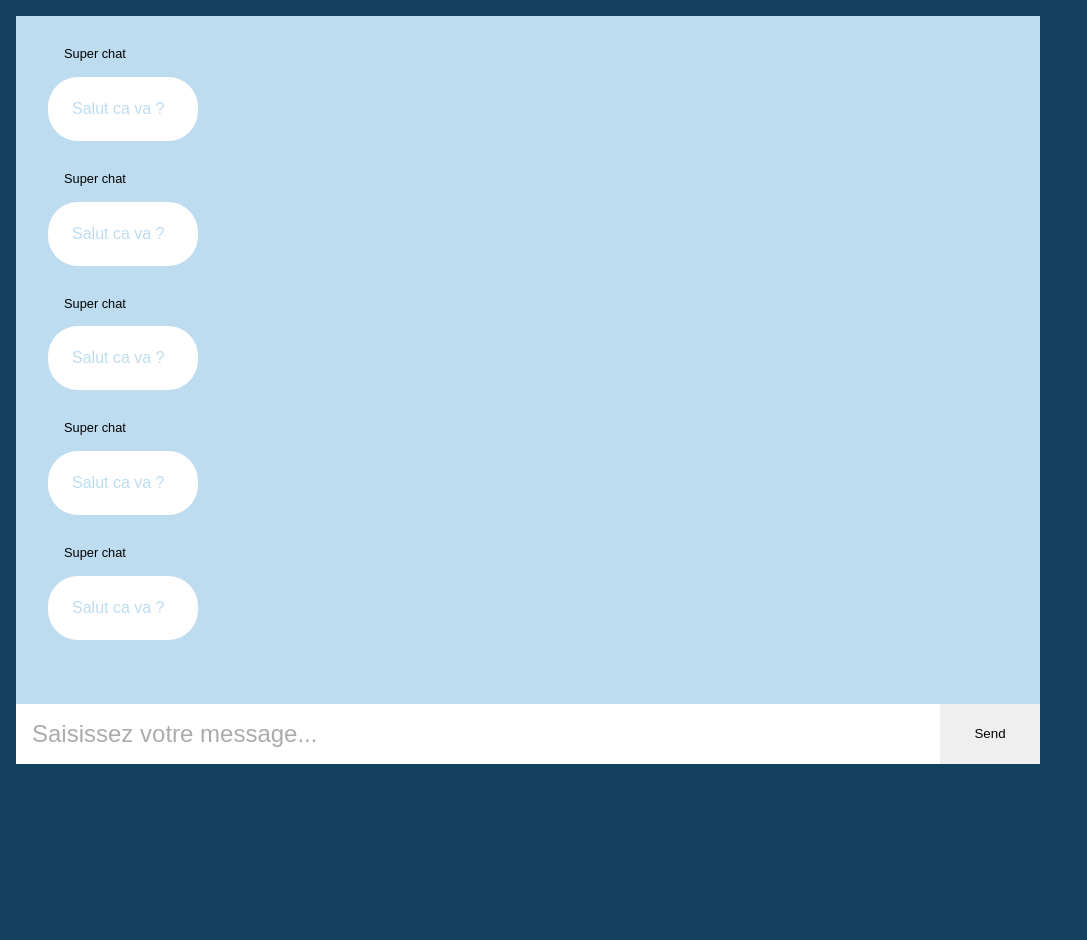
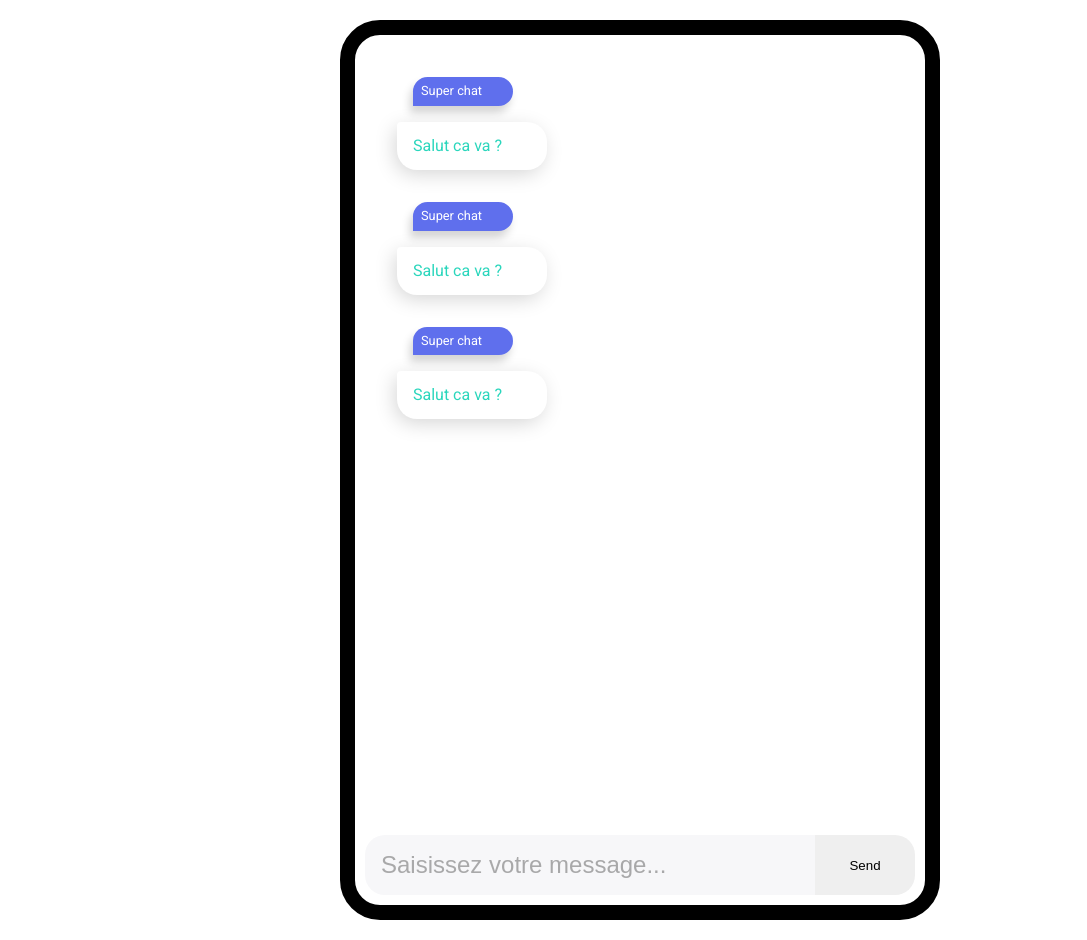
Before and after one commit to aureliasegarra/MyMessenger, a React app: page / in a window 1280 px wide. Shown: the whole page, without its empty margins (0-1087 px from the left). Before the commit the page ends 800 px from the top, so only its background shows below. Built offline with nearby package versions, Linux system fonts and the light colour scheme.

Commit message:
css on base components

```diff
--- a/src/assets/index.html
+++ b/src/assets/index.html
@@ -3,8 +3,10 @@
     <head>
         <meta charset="utf-8" />
         <meta name="viewport" content="width=device-width, initial-scale=1.0" />
-        <meta http-equiv="x-ua-compatible" content="ie=edge" />
-        <title>Modele</title>
+		<meta http-equiv="x-ua-compatible" content="ie=edge" />
+		<link rel="preconnect" href="https://fonts.gstatic.com">
+		<link href="https://fonts.googleapis.com/css2?family=Roboto:wght@100;400;700&display=swap" rel="stylesheet">
+        <title>Chat App</title>
     </head>
     <body>
         <div id="root"></div>
--- a/src/components/App/index.js
+++ b/src/components/App/index.js
@@ -5,7 +5,7 @@ import React from 'react';
 import Form from 'src/components/Form';
 import Messages from 'src/components/Messages';
 // == Import
-import './style.scss';
+import './styles.scss';
 
 // == Composant
 const App = () => (
--- a/src/components/App/style.scss
+++ /dev/null
@@ -1,10 +0,0 @@
-@use 'src/styles/vars' as v;
-
-.app {
-  width: 80%;
-  margin: v.$gutter;
-  background-color: v.$color-alt;
-  display: flex;
-  flex-direction: column;
-  justify-content: space-between;
-}
--- /dev/null
+++ b/src/components/App/styles.scss
@@ -0,0 +1,16 @@
+@use 'src/styles/vars' as v;
+
+.app {
+  width: 90%;
+  margin: 20px auto;
+  max-width: 600px;
+  height: 90vh;
+  min-height: 900px;
+  background-color: #fff;
+  display: flex;
+  flex-direction: column;
+  justify-content: space-between;
+  border: 15px solid black;
+  border-radius: 40px;
+  padding: 10px;
+}
--- a/src/components/Form/styles.scss
+++ b/src/components/Form/styles.scss
@@ -3,16 +3,19 @@
 .form {
   display: flex;
   &__input {
+    padding: v.$gutter;
     flex: 1;
-    padding: v.$gutter;
     font-size: 1.5em;
     border: none;
+    border-radius: 20px 0 0 20px;
+    background-color: v.$color-input;
     &::placeholder {
-      opacity: 0.6;
+      opacity: .6;
     }
   }
   &__button {
+    border: none;
     width: 100px;
-    border: none;
+    border-radius: 0 20px 20px 0;
   }
 }
--- a/src/components/Messages/index.js
+++ b/src/components/Messages/index.js
@@ -11,8 +11,6 @@ const Messages = () => (
     <Message />
     <Message />
     <Message />
-    <Message />
-    <Message />
   </div>
 );
 
--- a/src/components/Messages/styles.scss
+++ b/src/components/Messages/styles.scss
@@ -2,6 +2,7 @@
 
 .messages {
   padding: v.$gutter * 2;
+  background-color: #fff;
 }
 
 .message {
@@ -9,11 +10,18 @@
     font-size: 0.8em;
     margin-bottom: v.$gutter;
     margin-left: v.$gutter;
+    padding: v.$gutter / 2;
+    color: #fff;
+    background-color: v.$color-primary;
+    width: 100px;
+    border-radius: 50px 50px 50px 0;
+    box-shadow: -3px 7px 9px 0px rgb(213, 213, 213);
   }
   &__content {
     background-color: #fff;
-    padding: v.$gutter * 1.5;
-    border-radius: 30px;
+    padding: v.$gutter;
+    border-radius: 4px 20px 20px 20px;
+    box-shadow: -3px 5px 20px -1px rgb(213, 213, 213);
     color: v.$color-alt;
     display: inline-block;
     min-width: 150px;
--- a/src/styles/_vars.scss
+++ b/src/styles/_vars.scss
@@ -1,5 +1,6 @@
-$color-primary: #13405D;
-$color-alt: #BDDCF0;
-$color-text: #4392c6;
+$color-primary: #5F6FED;
+$color-alt: #2AD6BC;
+$color-text: #1A1C37;
+$color-input: #F7F7F9;
 
 $gutter: 1rem;
--- a/src/styles/index.scss
+++ b/src/styles/index.scss
@@ -2,8 +2,8 @@
 @use 'vars' as v;
 
 body {
-  font-family: sans-serif;
-  background-color: v.$color-primary;
+  font-family: 'Roboto', sans-serif;
+  background-color: #fff;
 }
 
 /*
```
